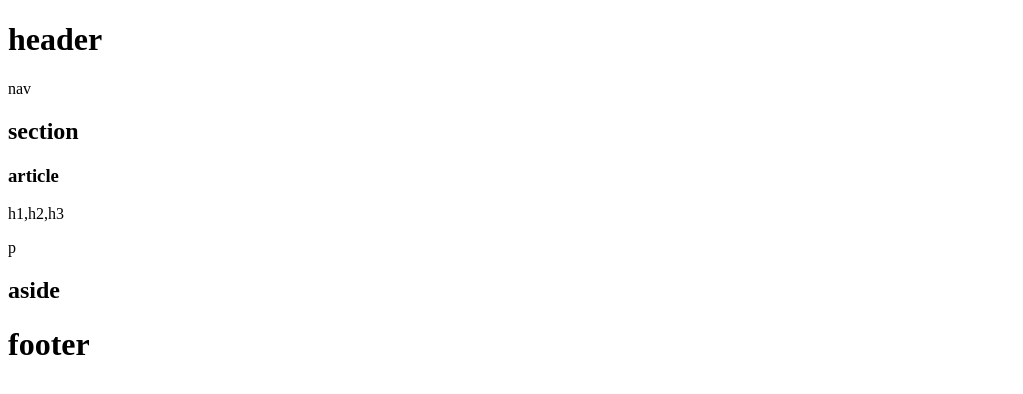
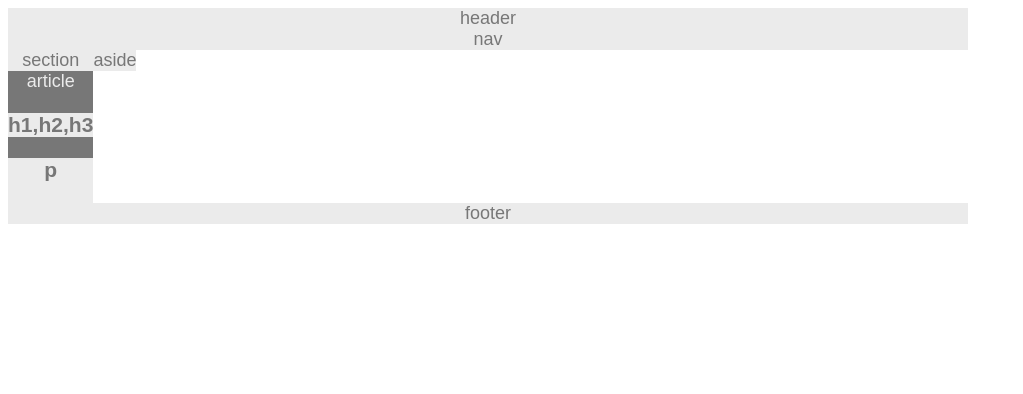
Before and after one commit to Joura210/HW-Wireframe, a plain HTML site: page index.html in a window 1280 px wide. Shown: the whole page, without its empty margins (0-1023 px from the left). Drawn offline with Linux system fonts and the light colour scheme.

Commit message:
initiatl css colors/fonts, removed unwanted headings

```diff
--- a/index.html
+++ b/index.html
@@ -12,7 +12,7 @@
 
         <header>
 
-            <h1>header</h1>
+            header
 
         </header>
 
@@ -20,13 +20,13 @@
 
         <section class="container">
 
-            <h1>section</h1>
+            section
 
                 <article>
 
-                    <h1>article</h1>
+                    article
 
-                        <header>h1,h2,h3</header>
+                        <h1>h1,h2,h3<h1>
 
                         <p>p</p>
 
@@ -34,11 +34,11 @@
         </section>
 
         <aside>
-            <h1>aside</h1>
+            aside
         </aside>
 
         <footer>
-            <h1>footer</h1>
+            footer
         </footer>
 
 
--- a/style.css
+++ b/style.css
@@ -0,0 +1,42 @@
+.wrapper {
+
+    font-family: Arial, Helvetica, sans-serif;
+    color: #777;
+    width: 960px;
+    font-size: 18px;
+    text-align: center;
+
+}
+
+header, nav, section, aside, footer {
+
+    background-color: #ebebeb;
+}
+
+article {
+
+    color: #ebebeb;
+    background-color:#777;
+
+}
+
+h1, p {
+
+    color: #777;
+    background-color: #ebebeb;
+
+}
+
+section {
+
+    float: left;
+}
+
+aside {
+
+    float: left;
+}
+
+footer {
+    clear: both;
+}
```
